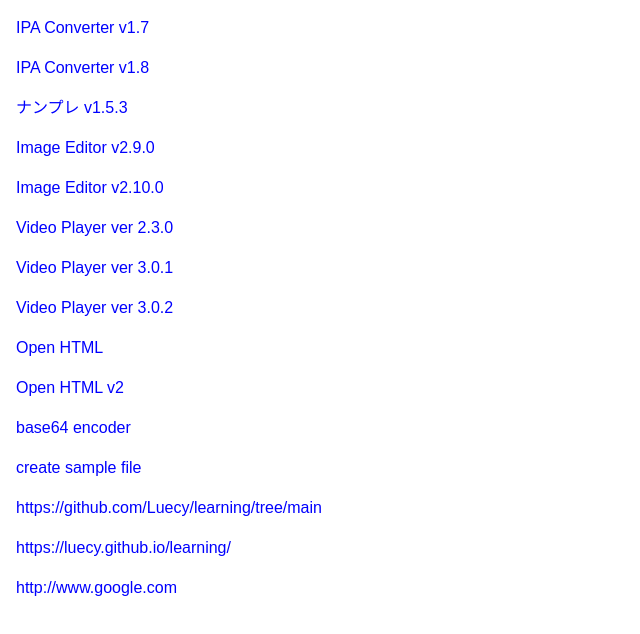
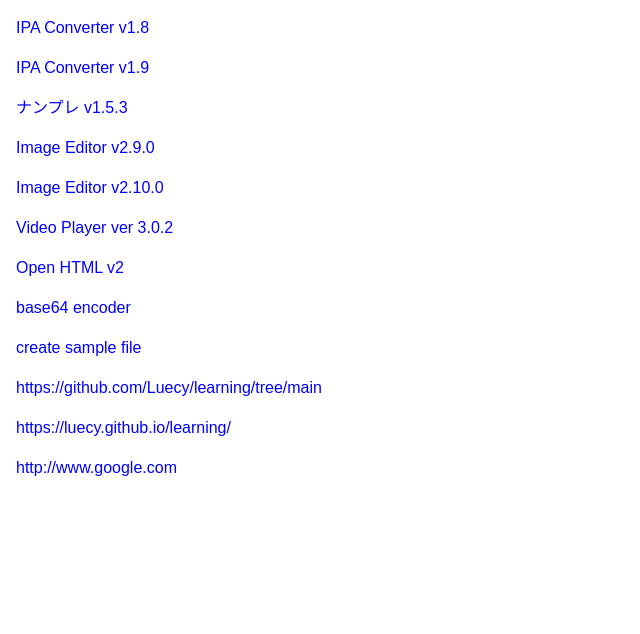
Before and after one commit to Luecy/learning, a plain HTML site: page index.html in a window 1280 px wide. Shown: the whole page, without its empty margins (0-640 px from the left). Drawn offline with Linux system fonts and the light colour scheme.

Commit message:
Update index.html

```diff
--- a/index.html
+++ b/index.html
@@ -9,15 +9,12 @@
 		<link href="manifest.json" rel="manifest">
 	</head>
 	<body>
-		<a href="./IPA_Converter_Lite/index.html">IPA Converter v1.7</a><br>
 		<a href="./IPA_Converter_v1.8/index.html">IPA Converter v1.8</a><br>
+		<a href="./IPA_Converter_v1.9/index.html">IPA Converter v1.9</a><br>
 		<a href="./Number_Place_v1.5.0/index.html">ナンプレ v1.5.3</a><br>
 		<a href="./Image_Editor_v2.9/index.html">Image Editor v2.9.0</a><br>
 		<a href="./Image_Editor_v2.10/index.html">Image Editor v2.10.0</a><br>
-		<a href="./video_player_v2.3.0/index.html">Video Player ver 2.3.0</a><br>
-		<a href="./video_player_v3.0.1/index.html">Video Player ver 3.0.1</a><br>
 		<a href="./video_player_v3.0.2/index.html">Video Player ver 3.0.2</a><br>
-		<a href="./Open_HTML/index.html">Open HTML</a><br>
 		<a href="./Open_HTML_v2/index.html">Open HTML v2</a><br>
 		<a href="./base64_encoder/index.html">base64 encoder</a><br>
 		<a href="./create_sample_file/index.html">create sample file</a><br>
```
